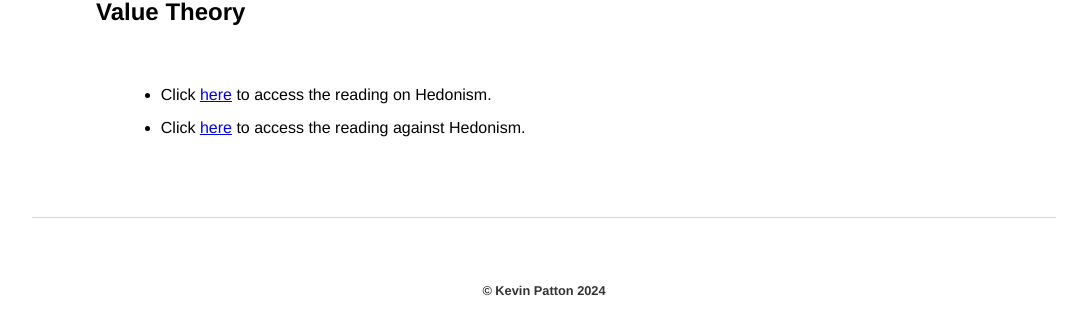
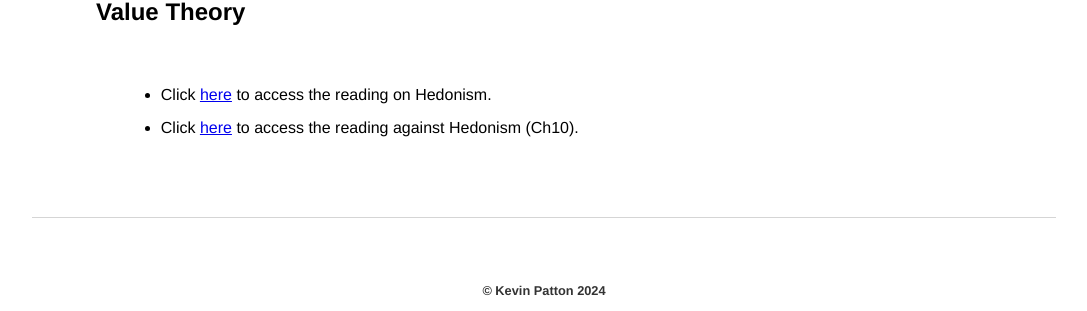
Before and after one commit to kevinjpatton/kevinjpatton.github.io, a Jekyll site: the page built from teaching/phil_1010/readings/index.html, in a window 1280 px wide and 900 px high, scrolled down 2009 px. Shown: the part 536-847 px from the top of the window, without its empty margins (96-1183 px from the left). Built offline with Jekyll 4.4.1, drawn with Linux system fonts in a browser that asks for light colours; Markdown is read by kramdown in place of the engine named in the settings.

Commit message:
Update index.html

```diff
--- a/teaching/phil_1010/readings/index.html
+++ b/teaching/phil_1010/readings/index.html
@@ -42,5 +42,5 @@ title: PHIL1010 - Readings
 </ul>
 <h2>Value Theory</h2><ul class="standard-list">
 <li>Click <a href="/teaching/phil_2030/readings/John%20Stuart%20Mill%20-%20Utilitarianism%20Excerpts.pdf" target="_blank">here</a> to access the reading on Hedonism.</li>
-<li>Click <a href="/teaching/phil_2030/readings/Robert%20Nozick%20-%20The%20Examined%20Life.pdf" target="_blank">here</a> to access the reading against Hedonism.</li>
+<li>Click <a href="/teaching/phil_2030/readings/Robert%20Nozick%20-%20The%20Examined%20Life.pdf" target="_blank">here</a> to access the reading against Hedonism (Ch10).</li>
 </ul>
```
